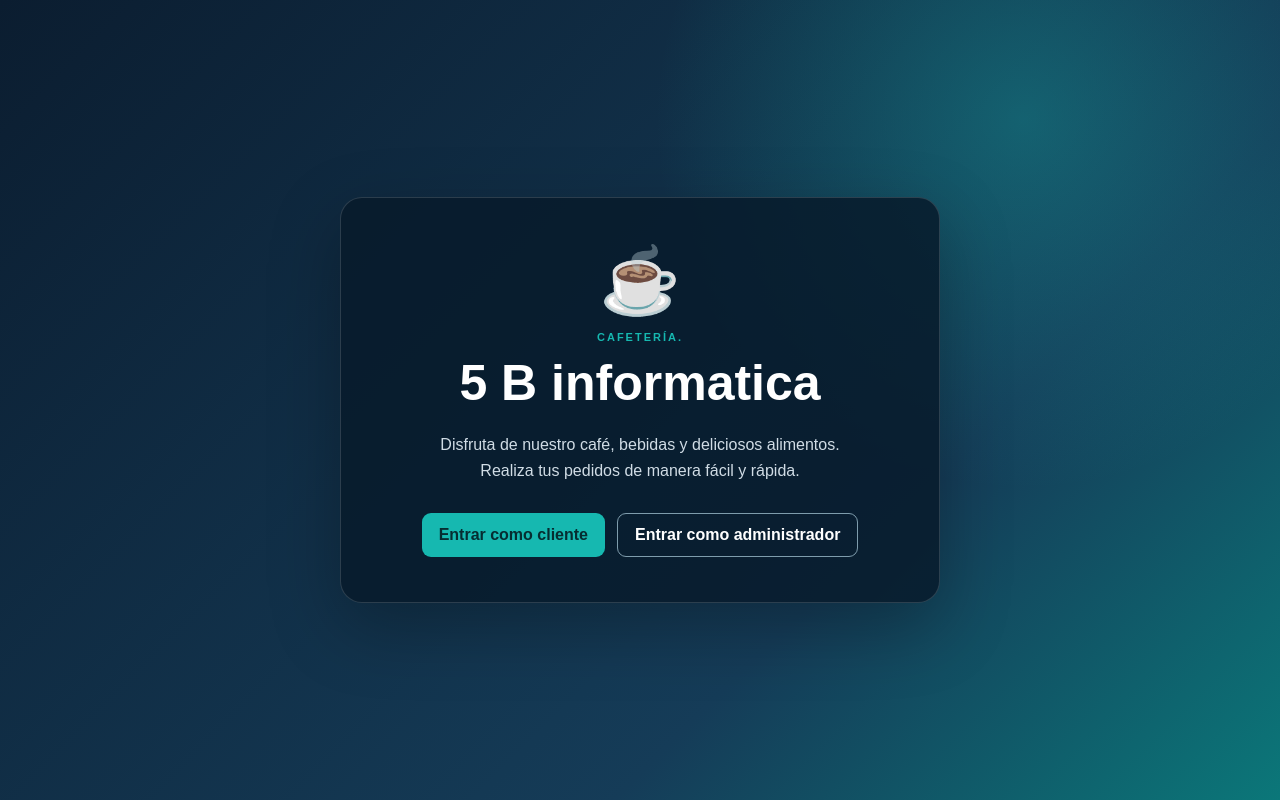
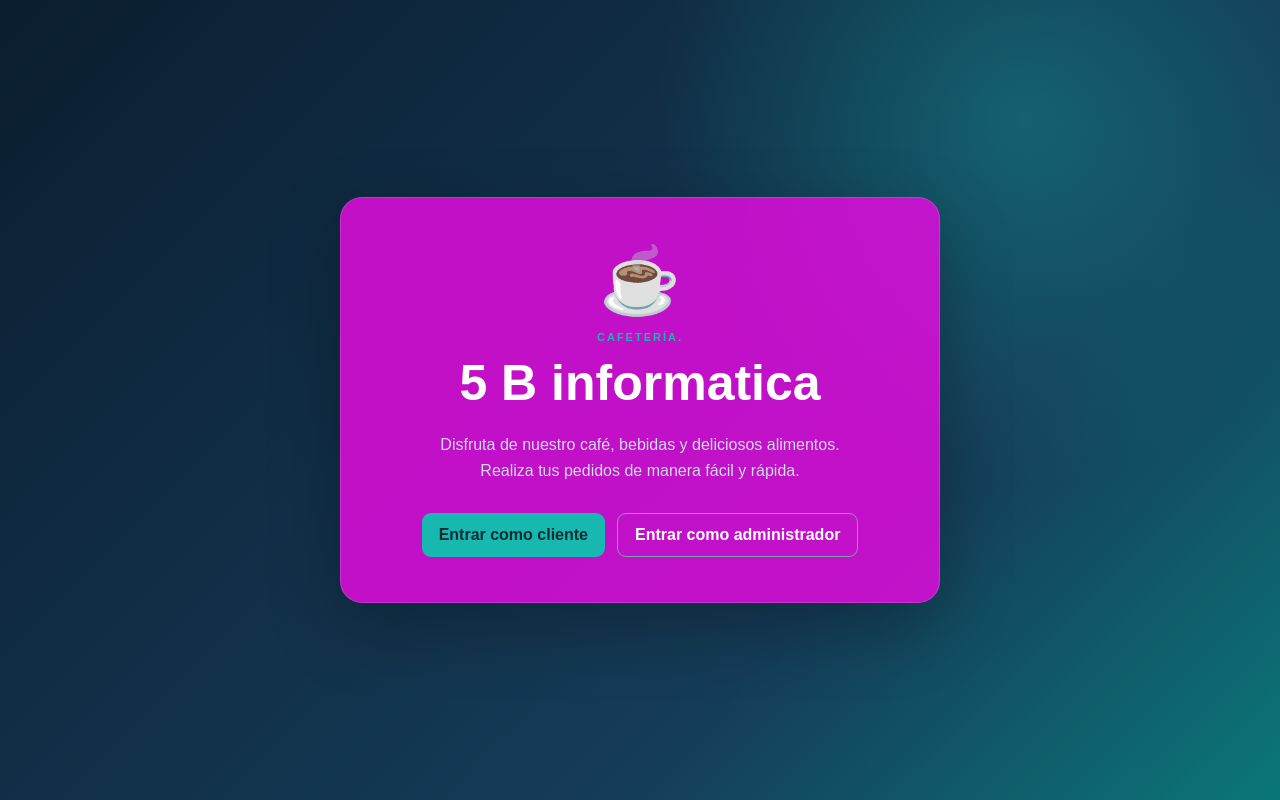
Before and after one commit to julonlondres-hash/cafe-central, a plain HTML site: page index.html in a window 1280 px wide. Drawn offline with Linux system fonts and the light colour scheme; a script that the page names is missing.

Commit message:
Actualizar Cafe Central

```diff
--- a/style.css
+++ b/style.css
@@ -55,7 +55,7 @@ button {
     padding: 45px 35px;
     text-align: center;
     color: white;
-    background: #081b2bd9;
+    background: #e10bddd9;
     border: 1px solid #ffffff25;
     border-radius: 22px;
     box-shadow: 0 24px 70px #0004;
```
